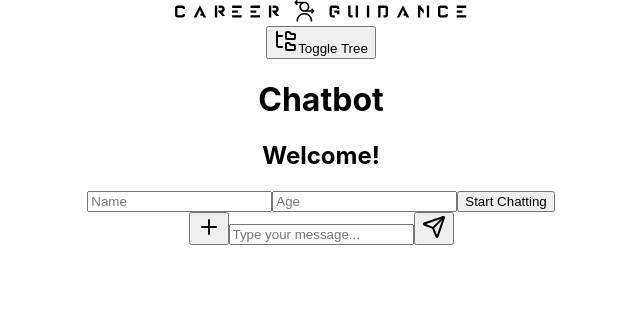
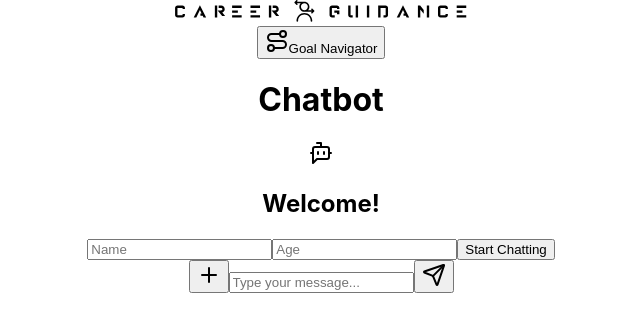
Before and after one commit to pavan10504/mini_project, a React (Create React App) app: page / in a window 1280 px wide. Shown: the top 332 px of the page, without its empty margins (319-959 px from the left). Built offline with nearby package versions, Linux system fonts and the light colour scheme.

Commit message:
changes to the icon and map

```diff
--- a/src/components/chatbot.js
+++ b/src/components/chatbot.js
@@ -1,5 +1,5 @@
 import React, { useState } from 'react';
-import { Send, Plus, FolderTree} from 'lucide-react';
+import { Send, Plus, Route,BotMessageSquare} from 'lucide-react';
 import TreeVisualization from './tree.js';
 
 const Button = React.forwardRef(({ className, ...props }, ref) => {
@@ -79,8 +79,8 @@ const ChatbotLanding = ({ onToggleTree }) => {
       <Card className="w-full max-w-4xl h-[600px]  p-6 shadow-xl overflow-hidden flex flex-col">
         <div className="flex justify-between items-center mb-4">
           <Button onClick={handleTreeToggle} className="p-2">
-            <FolderTree className="h-4 w-4 mr-2" />
-            Toggle Tree
+            <Route className="h-4 w-4 mr-2" />
+            Goal Navigator
            </Button>
            {showTree&&(<div className="absolute inset-0 bg-black bg-opacity-50 flex items-center justify-center z-20">
           <Card className="w-3/4 h-3/4 p-6 overflow-auto">
@@ -88,9 +88,10 @@ const ChatbotLanding = ({ onToggleTree }) => {
           <Button onClick={handleTreeToggle} className="mt-4">Close</Button>
           </Card>
           </div>)}
-
-
-          <h1 className="text-2xl font-bold">Chatbot</h1>
+          <div className="text-2xl font-bold flex flex-row items-center justify-between ">
+          <h1 className="pr-2">Chatbot</h1>
+          <BotMessageSquare classname="h-4 w-3 mr-2"/>
+          </div>
         </div>
         {showInfoCard && (
           <div className="absolute inset-0 bg-black bg-opacity-50 flex items-center justify-center z-10">
```
